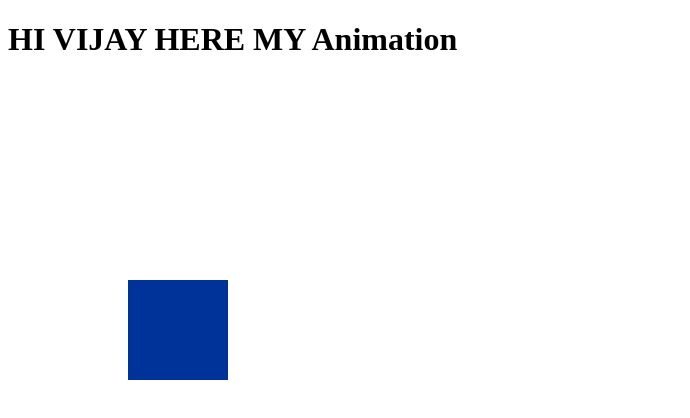
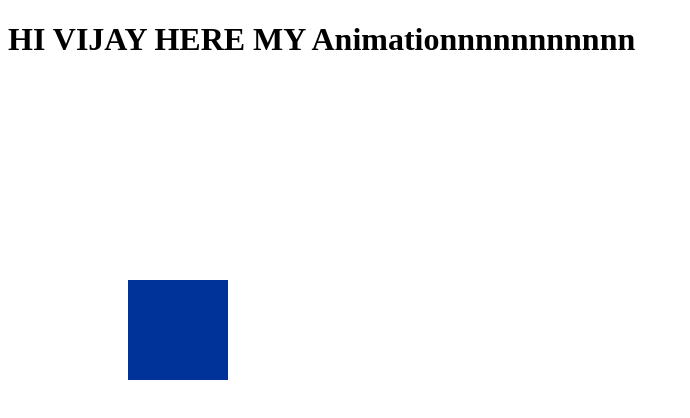
Before and after one commit to ITS-V-I-J-A-Y-B-0-R-A-T-E/Jenkins, a plain HTML site: page index.html in a window 1280 px wide. Shown: the whole page, without its empty margins (0-690 px from the left). Drawn offline with Linux system fonts and the light colour scheme.

Commit message:
Update index.html

```diff
--- a/index.html
+++ b/index.html
@@ -21,7 +21,7 @@ div {
 </head>
 <body>
 
-<h1>HI VIJAY HERE MY Animation</h1>
+<h1>HI VIJAY HERE MY Animationnnnnnnnnnn</h1>
 
 <div></div>
 
```
